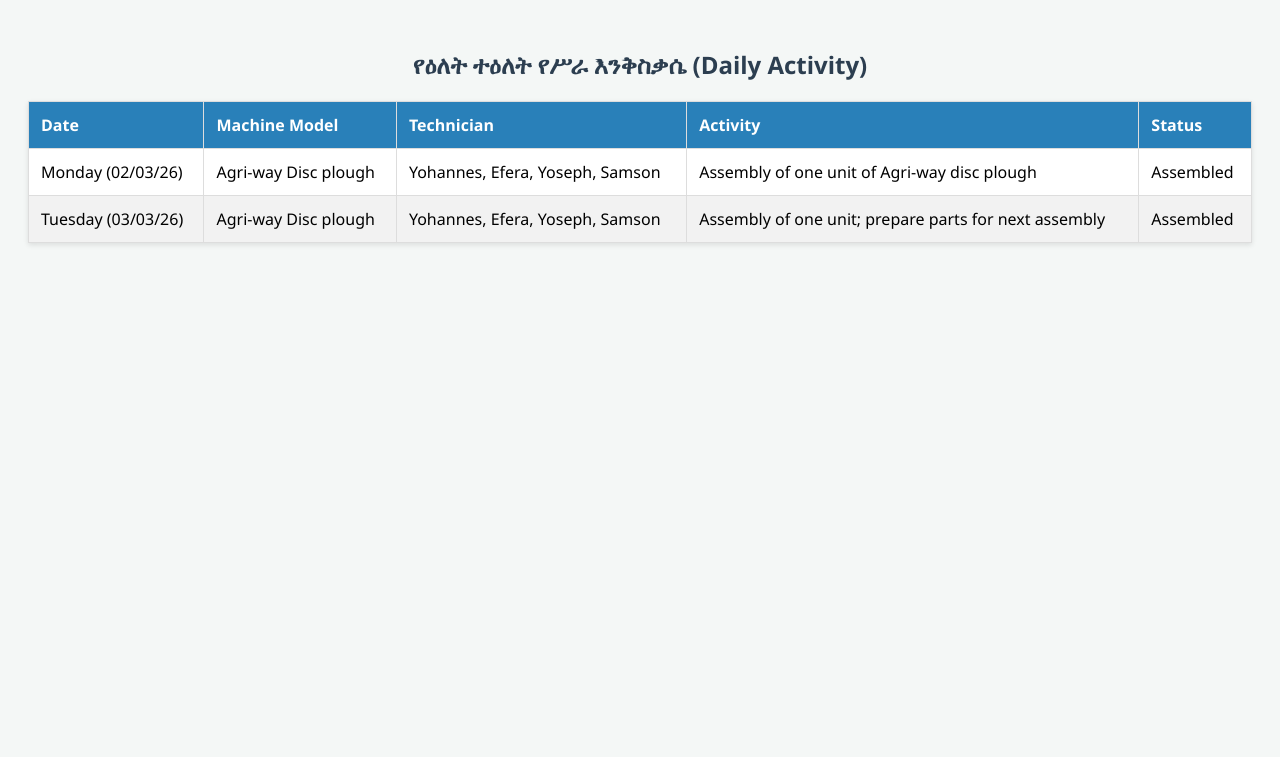
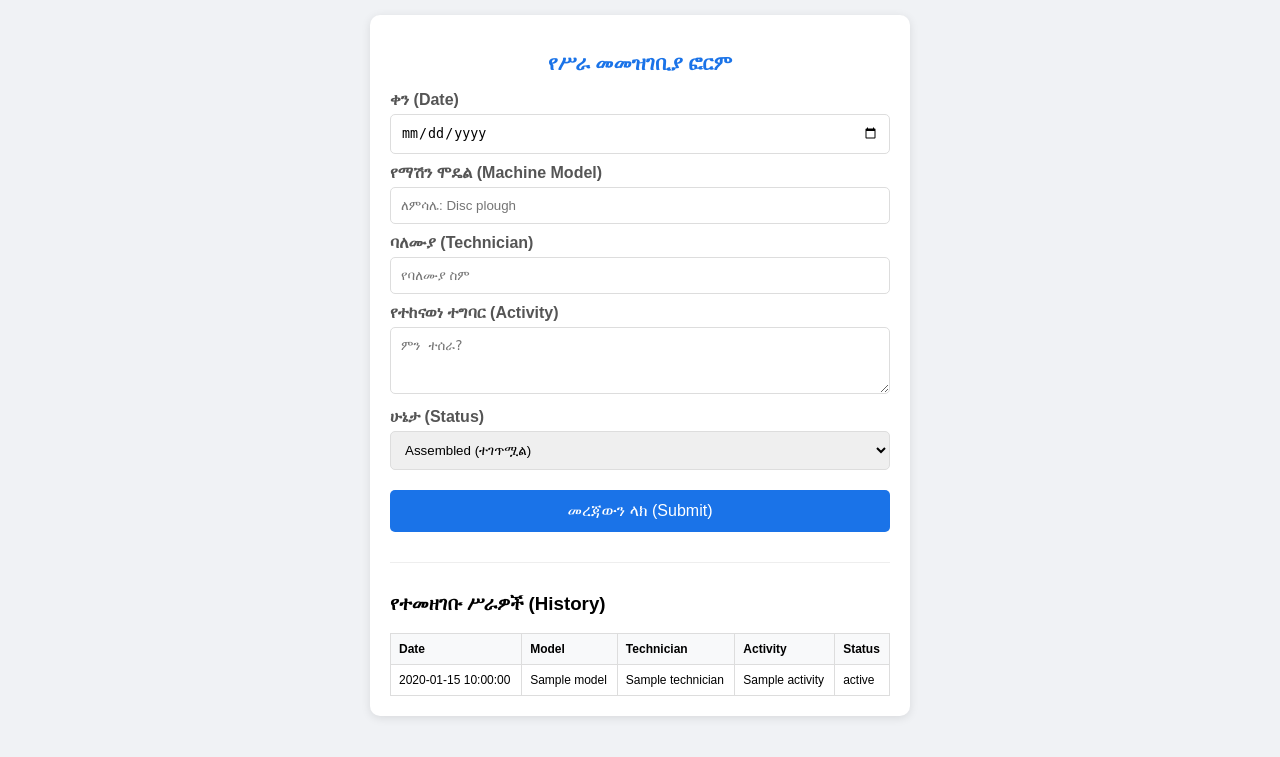
Before and after one commit to Unique2112/daily-activity-tracker, a Flask app: template templates/index.html in a window 1280 px wide. Shown: the top 757 px of the page. Run offline with Flask 3, Linux system fonts and the light colour scheme; the template is opened without the code that fills it: most values are stand-ins (such as "Sample title", 1, 10 or a date in 2020).

Commit message:
Update index.html

```diff
--- a/templates/index.html
+++ b/templates/index.html
@@ -2,47 +2,78 @@
 <html lang="am">
 <head>
     <meta charset="UTF-8">
-    <title>Daily Activity Web Portal</title>
+    <meta name="viewport" content="width=device-width, initial-scale=1.0">
+    <title>Activity Reporting Form</title>
     <style>
-        body { font-family: 'Segoe UI', Tahoma, Geneva, Verdana, sans-serif; background-color: #f4f7f6; padding: 20px; }
-        h2 { color: #2c3e50; text-align: center; }
-        table { width: 100%; border-collapse: collapse; background: white; box-shadow: 0 2px 5px rgba(0,0,0,0.1); margin-top: 20px; }
-        th, td { padding: 12px; border: 1px solid #ddd; text-align: left; }
-        th { background-color: #2980b9; color: white; }
-        tr:nth-child(even) { background-color: #f2f2f2; }
+        body { font-family: sans-serif; background-color: #f0f2f5; padding: 15px; margin: 0; }
+        .container { max-width: 500px; margin: auto; background: white; padding: 20px; border-radius: 10px; box-shadow: 0 2px 10px rgba(0,0,0,0.1); }
+        h2 { color: #1a73e8; text-align: center; font-size: 20px; }
+        label { display: block; margin-top: 10px; font-weight: bold; color: #555; }
+        input, select, textarea { width: 100%; padding: 10px; margin-top: 5px; border: 1px solid #ddd; border-radius: 5px; box-sizing: border-box; }
+        button { width: 100%; padding: 12px; background-color: #1a73e8; color: white; border: none; border-radius: 5px; margin-top: 20px; font-size: 16px; cursor: pointer; }
+        button:hover { background-color: #1557b0; }
+        hr { margin: 30px 0; border: 0; border-top: 1px solid #eee; }
+        table { width: 100%; border-collapse: collapse; font-size: 12px; }
+        th, td { border: 1px solid #ddd; padding: 8px; text-align: left; }
+        th { background: #f8f9fa; }
     </style>
 </head>
 <body>
 
-    <h2>የዕለት ተዕለት የሥራ እንቅስቃሴ (Daily Activity)</h2>
+<div class="container">
+    <h2>የሥራ መመዝገቢያ ፎርም</h2>
+    <form action="/add" method="POST">
+        <label>ቀን (Date)</label>
+        <input type="date" name="date" required>
 
+        <label>የማሽን ሞዴል (Machine Model)</label>
+        <input type="text" name="model" placeholder="ለምሳሌ: Disc plough" required>
+
+        <label>ባለሙያ (Technician)</label>
+        <input type="text" name="technician" placeholder="የባለሙያ ስም" required>
+
+        <label>የተከናወነ ተግባር (Activity)</label>
+        <textarea name="activity" rows="3" placeholder="ምን ተሰራ?"></textarea>
+
+        <label>ሁኔታ (Status)</label>
+        <select name="status">
+            <option value="Assembled">Assembled (ተገጥሟል)</option>
+            <option value="In Progress">In Progress (በሂደት ላይ)</option>
+            <option value="Disassembled">Disassembled (ተፈቷል)</option>
+            <option value="Arranged">Arranged (ተስተካክሏል)</option>
+        </select>
+
+        <button type="submit">መረጃውን ላክ (Submit)</button>
+    </form>
+
+    <hr>
+
+    <h3>የተመዘገቡ ሥራዎች (History)</h3>
+    <div style="overflow-x:auto;">
         <table>
             <thead>
                 <tr>
                     <th>Date</th>
-                <th>Machine Model</th>
+                    <th>Model</th>
                     <th>Technician</th>
                     <th>Activity</th>
                     <th>Status</th>
                 </tr>
             </thead>
             <tbody>
+                {% for act in activities %}
                 <tr>
-                <td>Monday (02/03/26)</td>
-                <td>Agri-way Disc plough</td>
-                <td>Yohannes, Efera, Yoseph, Samson</td>
-                <td>Assembly of one unit of Agri-way disc plough</td>
-                <td>Assembled</td>
+                    <td>{{ act.date }}</td>
+                    <td>{{ act.model }}</td>
+                    <td>{{ act.technician }}</td>
+                    <td>{{ act.activity }}</td>
+                    <td>{{ act.status }}</td>
                 </tr>
-            <tr>
-                <td>Tuesday (03/03/26)</td>
-                <td>Agri-way Disc plough</td>
-                <td>Yohannes, Efera, Yoseph, Samson</td>
-                <td>Assembly of one unit; prepare parts for next assembly</td>
-                <td>Assembled</td>
-            </tr>
+                {% endfor %}
             </tbody>
         </table>
+    </div>
+</div>
 
 </body>
 </html>
```
Lines whose indentation alone changed are shown as unchanged.
